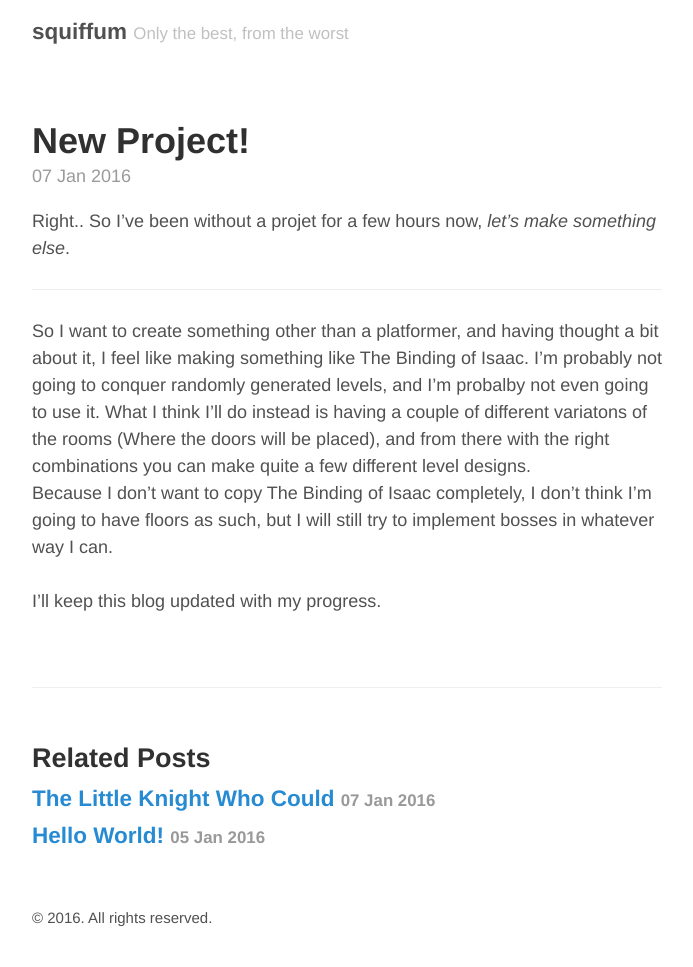
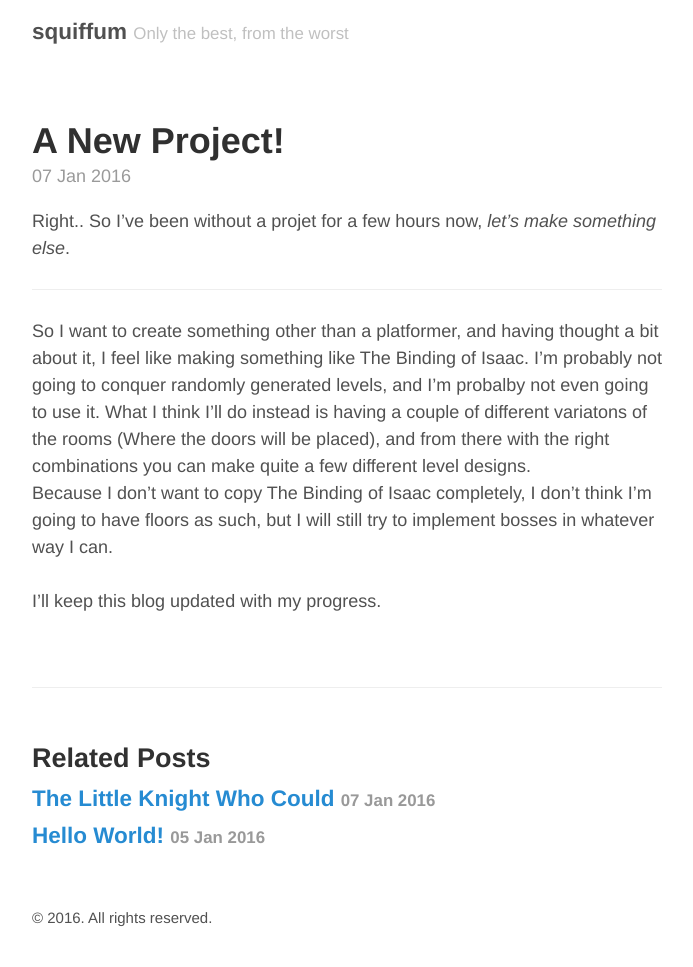
Before and after one commit to squiffum/squiffum.github.io, a Jekyll site: the page built from _posts/2016-01-07-a-new-project.md, in a window 1280 px wide. Shown: the whole page, without its empty margins (293-986 px from the left). Built offline with Jekyll 4.4.1, drawn with Linux system fonts in a browser that asks for light colours.

```diff
--- a/_posts/2016-01-07-a-new-project.md
+++ b/_posts/2016-01-07-a-new-project.md
@@ -1,6 +1,6 @@
 ---
 layout: post
-title: New Project!
+title: A New Project!
 ---
 
 Right.. So I've been without a projet for a few hours now, *let's make something else*.
```
